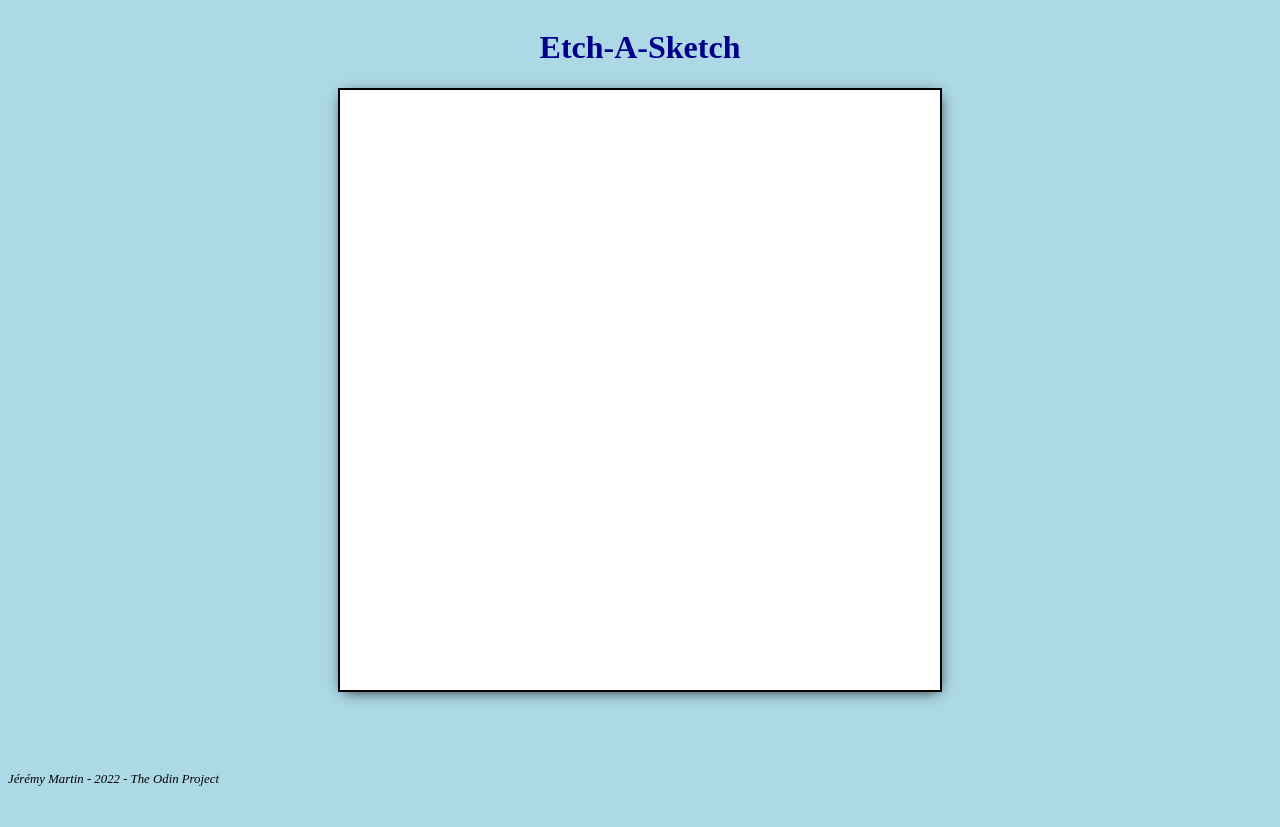
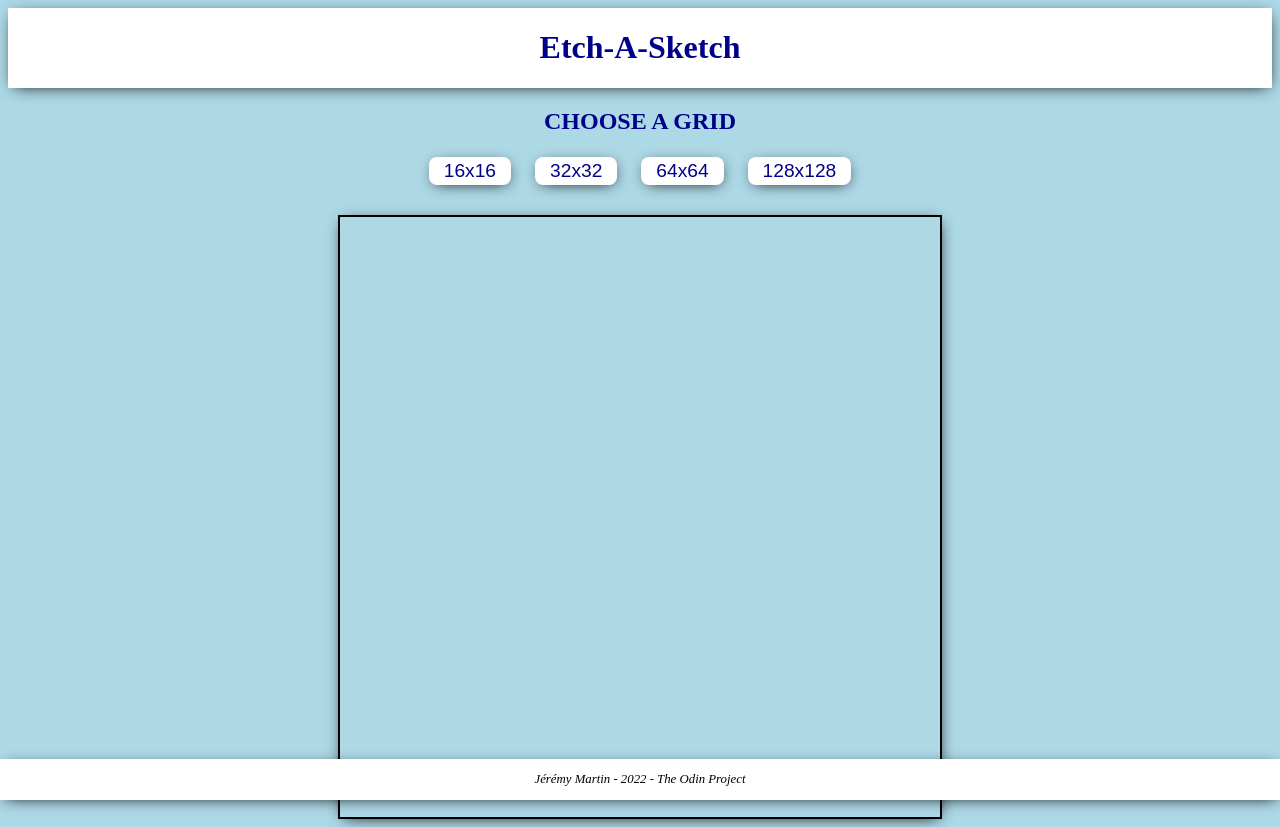
Before and after one commit to JeremyMrt/etch-a-sketch, a plain HTML site: page index.html in a window 1280 px wide. Before the commit the page ends 800 px from the top, so only its background shows below. Drawn offline with Linux system fonts and the light colour scheme.

Commit message:
buttons and choices of grid

```diff
--- a/index.html
+++ b/index.html
@@ -13,6 +13,16 @@
         <h1>Etch-A-Sketch</h1>
     </div>
 
+    <h2>Choose a grid</h2>
+
+        <div class="buttons">
+        <button id="16">16x16</button>
+        <button id="32">32x32</button>
+        <button id="64">64x64</button>
+        <button id="128">128x128</button>
+    </div>
+
+
     <div class="grid-container"></div>
 
     <div class="footer">
--- a/script.js
+++ b/script.js
@@ -1,11 +1,14 @@
 const theGrid = document.querySelector(".grid-container");
+const buttons = document.querySelectorAll("button");
 
-let numberGrid = 128;
+buttons.forEach(button => {
+    button.addEventListener('click', (e)=> {
+        theGrid.textContent="";
+        const numberGrid = e.target.id
+
+
         let sqrtRootGrid = Math.floor(Math.sqrt(numberGrid));
         let gridSize = 600 / sqrtRootGrid;
-
-let isDrawing = false;
-
 
         for (let i=0 ; i< numberGrid ; i++) {
             const oneBox = document.createElement('div');
@@ -15,6 +18,12 @@ for (let i=0 ; i< numberGrid ; i++) {
 
         theGrid.style.gridTemplateColumns = `repeat(${sqrtRootGrid}, ${gridSize}px`;
         theGrid.style.gridTemplateRows = `repeat(${sqrtRootGrid}, ${gridSize}px`;
+    })
+
+})
+
+let isDrawing = false;
+
 
 theGrid.addEventListener('mousedown', (e)=> {
     e.target.classList.add('mouse-over');
--- a/style.css
+++ b/style.css
@@ -1,22 +1,42 @@
 body {
     background-color: lightblue;
     box-sizing: border-box;
+    display: flex;
+    flex-direction: column;
+    justify-content: center;
+    align-items: center;
 }
 
 .header {
     display: flex;
     justify-content: center;
     align-items: center;
+    background-color: white;
+    width: 100%;
+    color: darkblue ;
+    box-shadow: 1px 3px 15px -5px #000000;
 }
 
-.header {
-    color: darkblue ;
+button {
+    font-size: 1.2rem;
+    margin: 2px 10px 30px 10px;
+    background-color: white;
+    color: darkblue;
+    border: none;
+    padding: 3px 15px;
+    border-radius: 8px;
+    box-shadow: 1px 3px 15px -5px #000000;
+    cursor: pointer;
+}
+
+h2 {
+    text-align: center;
+    color: darkblue;
+    text-transform: uppercase;
 }
 
 .grid-container {
     display: grid;
-    justify-content: center;
-    align-content: center;
     width: 600px;
     height: 600px;
     margin: 0 auto;
@@ -31,17 +51,16 @@ body {
 }
 
 .mouse-over {
-    background-color: black;
+    background-color: darkblue;
 }
-
-/* .one-box:hover {
-    background-color: black;
-} */
 
 .footer {
     position: absolute;
     bottom: 0;
-    text-align: center;
     font-size: 0.8em;
     font-style: italic;
+    background-color: white;
+    width: 100%;
+    text-align: center;
+    box-shadow: 1px 3px 15px -5px #000000;
 }
```
Lines whose indentation alone changed are shown as unchanged.
